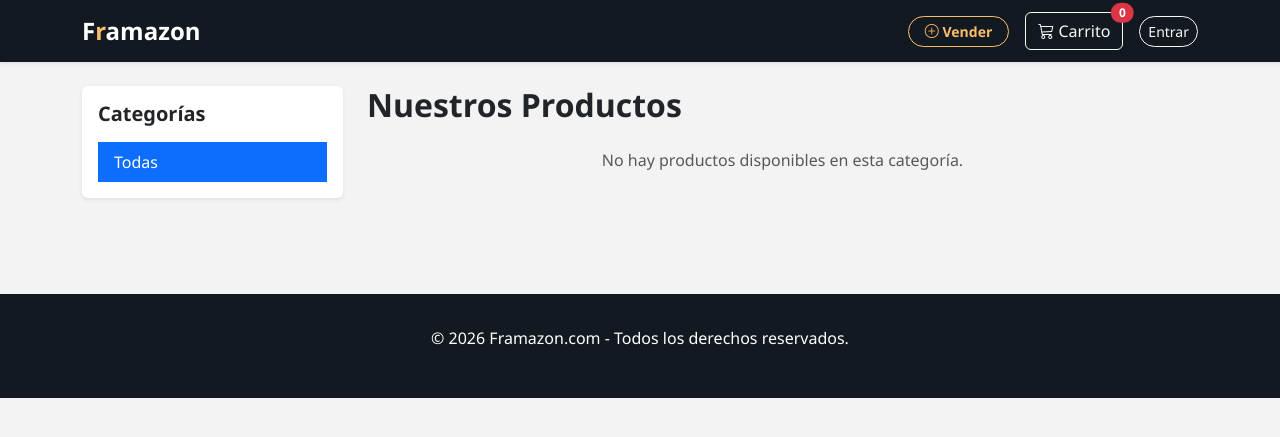
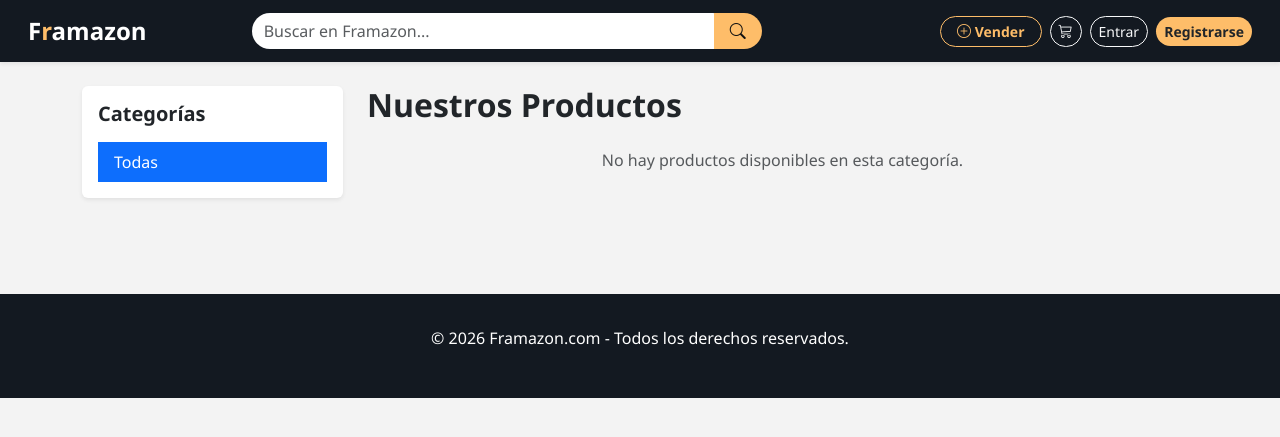
Before and after one commit to Fish-uz/Web-Ecomerce-Framazon, a Django app: page / in a window 1280 px wide. Shown: the top 437 px of the page. Run offline with Django 5.2, Linux system fonts and the light colour scheme; data that the repository does not hold is empty.

Commit message:
Registro de usuarios, barra de busqueda y diseño de productos 4 columnas

```diff
--- a/shop/templates/shop/layout/base.html
+++ b/shop/templates/shop/layout/base.html
@@ -1,3 +1,4 @@
+{% load static %}
 <!DOCTYPE html>
 <html lang="es">
 <head>
@@ -9,7 +10,7 @@
     <style>
         :root { --amazon-orange: #febd69; --amazon-dark: #131921; }
         body { background-color: #f3f3f3; font-family: 'Segoe UI', Tahoma, Geneva, Verdana, sans-serif; }
-        .navbar { background-color: var(--amazon-dark); }
+        .navbar { background-color: var(--amazon-dark); padding: 0.5rem 1rem; }
         .navbar-brand { color: white !important; font-weight: bold; font-size: 1.5rem; }
         .navbar-brand span { color: var(--amazon-orange); }
         .btn-warning { background-color: var(--amazon-orange); border: none; color: #111; }
@@ -18,53 +19,65 @@
         .nav-link-vender { background-color: transparent; border: 1px solid var(--amazon-orange); color: var(--amazon-orange) !important; transition: 0.3s; }
         .nav-link-vender:hover { background-color: var(--amazon-orange); color: #111 !important; }
     </style>
+    <link rel="icon" type="image/png" href="{% static 'shop/img/logo_favicon.png' %}">
 </head>
 <body>
 
     <nav class="navbar navbar-expand-lg sticky-top shadow-sm">
-        <div class="container">
-            <a class="navbar-brand" href="{% url 'shop:product_list' %}">
+        <div class="container-fluid">
+            <a class="navbar-brand me-3" href="{% url 'shop:product_list' %}">
                 F<span>r</span>amazon
             </a>
 
-            <div class="d-flex align-items-center">
-                <a href="{% url 'shop:product_create' %}" class="btn btn-sm nav-link-vender fw-bold rounded-pill px-3">
+            <form class="d-flex mx-auto col-12 col-lg-5 mb-2 mb-lg-0" action="{% url 'shop:product_list' %}" method="get">
+                <input class="form-control me-0 rounded-start-pill border-0" type="search" placeholder="Buscar en Framazon..." name="search" value="{{ request.GET.search }}">
+                <button class="btn btn-warning rounded-end-pill px-3 border-0" type="submit">
+                    <i class="bi bi-search"></i>
+                </button>
+            </form>
+
+            <div class="d-flex align-items-center ms-auto">
+                <a href="{% url 'shop:product_create' %}" class="btn btn-sm nav-link-vender fw-bold rounded-pill px-3 me-2">
                     <i class="bi bi-plus-circle"></i> Vender
                 </a>
 
-                <a href="{% url 'shop:cart_detail' %}" class="btn btn-outline-light position-relative ms-3">
-                    <i class="bi bi-cart3"></i> Carrito
-                    <span class="position-absolute top-0 start-100 translate-middle badge rounded-pill bg-danger">
-                        {{ cart|length }}
-                    </span>
+                <a href="{% url 'cart:cart_detail' %}" class="btn btn-outline-light btn-sm rounded-pill me-2 position-relative">
+                    <i class="bi bi-cart3"></i>
+                    {% with total_items=cart|length %}
+                        {% if total_items > 0 %}
+                            <span class="position-absolute top-0 start-100 translate-middle badge rounded-pill bg-danger">
+                                {{ total_items }}
+                            </span>
+                        {% endif %}
+                    {% endwith %}
                 </a>
 
                 {% if user.is_authenticated %}
-                    <span class="text-white ms-3 d-none d-md-inline small">Hola, {{ user.username }}</span>
-
-                    {% if user.is_superuser or user.is_staff %}
-                        <a href="{% url 'admin:index' %}" class="btn btn-sm btn-link text-white text-decoration-none ms-2">
-                            <i class="bi bi-shield-lock"></i> Panel Admin
-                        </a>
+                    <div class="text-white small me-2 d-none d-md-block">
+                        Hola, <strong>{{ user.username }}</strong>
+                    </div>
+                    {% if user.is_staff %}
+                        <a href="{% url 'admin:index' %}" class="btn btn-sm btn-outline-info rounded-pill me-2">Panel</a>
                     {% endif %}
-
-                    <a href="{% url 'logout' %}" class="btn btn-sm btn-outline-danger ms-2 rounded-pill">Salir</a>
-
+                    <form action="{% url 'logout' %}" method="post" class="d-inline">
+                        {% csrf_token %}
+                        <button type="submit" class="btn btn-sm btn-outline-danger rounded-pill">Salir</button>
+                    </form>
                 {% else %}
-                    <a href="{% url 'login' %}" class="btn btn-sm btn-outline-light ms-3 rounded-pill">Entrar</a>
+                    <a href="{% url 'login' %}" class="btn btn-sm btn-outline-light rounded-pill me-2">Entrar</a>
+                    <a href="{% url 'shop:register' %}" class="btn btn-sm btn-warning rounded-pill fw-bold text-dark">Registrarse</a>
                 {% endif %}
             </div>
         </div>
     </nav>
 
     <main class="py-4">
-        {% block content %}
-        {% endblock %}
+        {% block content %}{% endblock %}
     </main>
 
     <footer>
         <div class="container text-center">
-            <p>© 2026 F<span>r</span>amazon.com - Todos los derechos reservados.</p>
+            <p>© 2026 Framazon.com - Todos los derechos reservados.</p>
         </div>
     </footer>
 
--- a/shop/templates/shop/product/list.html
+++ b/shop/templates/shop/product/list.html
@@ -1,4 +1,5 @@
 {% extends "shop/layout/base.html" %}
+{% load static %}
 
 {% block title %}Inicio - Framazon{% endblock %}
 
@@ -29,25 +30,37 @@
             <h2 class="mb-4 fw-bold">{% if category %}{{ category.name }}{% else %}Nuestros Productos{% endif %}</h2>
             <div class="row g-4">
                 {% for product in products %}
-                <div class="col-md-4">
-                    <div class="card h-100 shadow-sm border-0 product-card">
-                        <a href="{% url 'shop:product_detail' product.id product.slug %}">
-                            <img src="{% if product.image %}{{ product.image.url }}{% else %}https://via.placeholder.com/300{% endif %}"
-                                 class="card-img-top p-3" alt="{{ product.name }}" style="height: 200px; object-fit: contain;">
+            <div class="col-6 col-sm-6 col-md-4 col-lg-3 mb-4 d-flex align-items-stretch">
+                <div class="card h-100 shadow-sm border-0 rounded-4 w-100 p-2 overflow-hidden">
+                    <div class="product-image-container d-flex align-items-center justify-content-center p-2" style="height: 180px;">
+                        <a href="{{ product.get_absolute_url }}">
+                            {% if product.image %}
+                                <img src="{{ product.image.url }}" class="card-img-top img-fluid" alt="{{ product.name }}" style="max-height: 100%; width: auto;">
+                            {% else %}
+                                <img src="{% static 'shop/img/no-image.png' %}" class="card-img-top img-fluid" alt="No Image">
+                            {% endif %}
                         </a>
-                        <div class="card-body d-flex flex-column">
-                            <h5 class="card-title text-dark">{{ product.name }}</h5>
-                            <p class="card-text text-danger fs-4 fw-bold mb-3">${{ product.price }}</p>
-                            <form action="{% url 'shop:cart_add' product.id %}" method="post" class="mt-auto">
-                                {% csrf_token %}
-                                <input type="hidden" name="quantity" value="1">
-                                <button type="submit" class="btn btn-warning w-100 fw-bold rounded-pill">
-                                    Agregar al carrito
-                                </button>
-                            </form>
-                        </div>
+                    </div>
+                    <div class="card-body d-flex flex-column p-2">
+                        <h6 class="card-title mb-1 fw-bold text-truncate" title="{{ product.name }}">
+                            <a href="{{ product.get_absolute_url }}" class="text-decoration-none text-dark">{{ product.name }}</a>
+                        </h6>
+                        <p class="card-text fs-5 text-danger fw-bold mb-2">
+                            {% if product.price %}
+                                ${{ product.price }}
+                            {% else %}
+                                $0.00
+                            {% endif %}
+                        </p>
+                        <form action="{% url 'cart:cart_add' product.id %}" method="post" class="mt-auto">
+                            {% csrf_token %}
+                            <button type="submit" class="btn btn-warning btn-sm w-100 fw-bold rounded-pill p-1">
+                                Agregar al carrito
+                            </button>
+                        </form>
                     </div>
                 </div>
+            </div>
                 {% empty %}
                 <div class="col-12 text-center">
                     <p class="text-muted">No hay productos disponibles en esta categoría.</p>
--- a/shop/urls.py
+++ b/shop/urls.py
@@ -5,6 +5,7 @@ app_name = 'shop'
 
 urlpatterns = [
     path('', views.product_list, name='product_list'),
+    path('register/', views.register, name='register'),
 
     # 1. RUTAS DEL CARRITO (Van primero porque son fijas)
     path('cart/', views.cart_detail, name='cart_detail'),
--- a/shop/views.py
+++ b/shop/views.py
@@ -6,19 +6,33 @@ from .forms import OrderCreateForm
 from .models import OrderItem
 from django.utils.text import slugify
 from .forms import OrderCreateForm, ProductForm
+from django.contrib.auth.decorators import login_required
+from django.db.models import Q
+from django.contrib.auth.forms import UserCreationForm
+from django.contrib.auth import login
 
 def product_list(request, category_slug=None):
     category = None
     categories = Category.objects.all()
-    products = Product.objects.filter(available=True)
+    products = Product.objects.all()
+
+    # LÓGICA DE BÚSQUEDA (NUEVO)
+    search_query = request.GET.get('search')
+    if search_query:
+        # Filtramos productos cuyo nombre O descripción contengan la búsqueda
+        products = products.filter(Q(name__icontains=search_query) | Q(description__icontains=search_query))
+
     if category_slug:
         category = get_object_or_404(Category, slug=category_slug)
         products = products.filter(category=category)
-    return render(request, 'shop/product/list.html', {
+
+    context = {
         'category': category,
         'categories': categories,
-        'products': products
-    })
+        'products': products,
+        'search_query': search_query, # Pasamos la búsqueda al template
+    }
+    return render(request, 'shop/product/list.html', context)
 
 def product_detail(request, id, slug):
     product = get_object_or_404(Product, id=id, slug=slug, available=True)
@@ -59,14 +73,33 @@ def order_create(request):
         form = OrderCreateForm()
     return render(request, 'shop/order/create.html', {'cart': cart, 'form': form})
 
+@login_required
 def product_create(request):
     if request.method == 'POST':
-        form = ProductForm(request.POST, request.FILES) # IMPORTANTE: request.FILES para la imagen
+        # Pasamos request.POST para los datos y request.FILES para la imagen
+        form = ProductForm(request.POST, request.FILES)
         if form.is_valid():
+            # Creamos el objeto pero no lo guardamos en la BD todavía (commit=False)
             product = form.save(commit=False)
-            product.slug = slugify(product.name) # Crea el slug automático
+            # ASIGNAR AUTOMÁTICAMENTE EL VENDEDOR (request.user)
+            product.vendedor = request.user
+            # Crear el slug automático a partir del nombre
+            product.slug = slugify(product.name)
+            # Guardar el producto definitivamente
             product.save()
             return redirect('shop:product_list')
     else:
+        # Si es un método GET, mostramos el formulario vacío
         form = ProductForm()
     return render(request, 'shop/product/create.html', {'form': form})
+
+def register(request):
+    if request.method == 'POST':
+        form = UserCreationForm(request.POST)
+        if form.is_valid():
+            user = form.save()
+            login(request, user) # Lo logueamos automáticamente
+            return redirect('shop:product_list')
+    else:
+        form = UserCreationForm()
+    return render(request, 'registration/register.html', {'form': form})
```
Also changed, not shown: shop/templates/registration/register.html (added, +27 -0 lines), shop/static/shop/img/logo_favicon.png (added).
